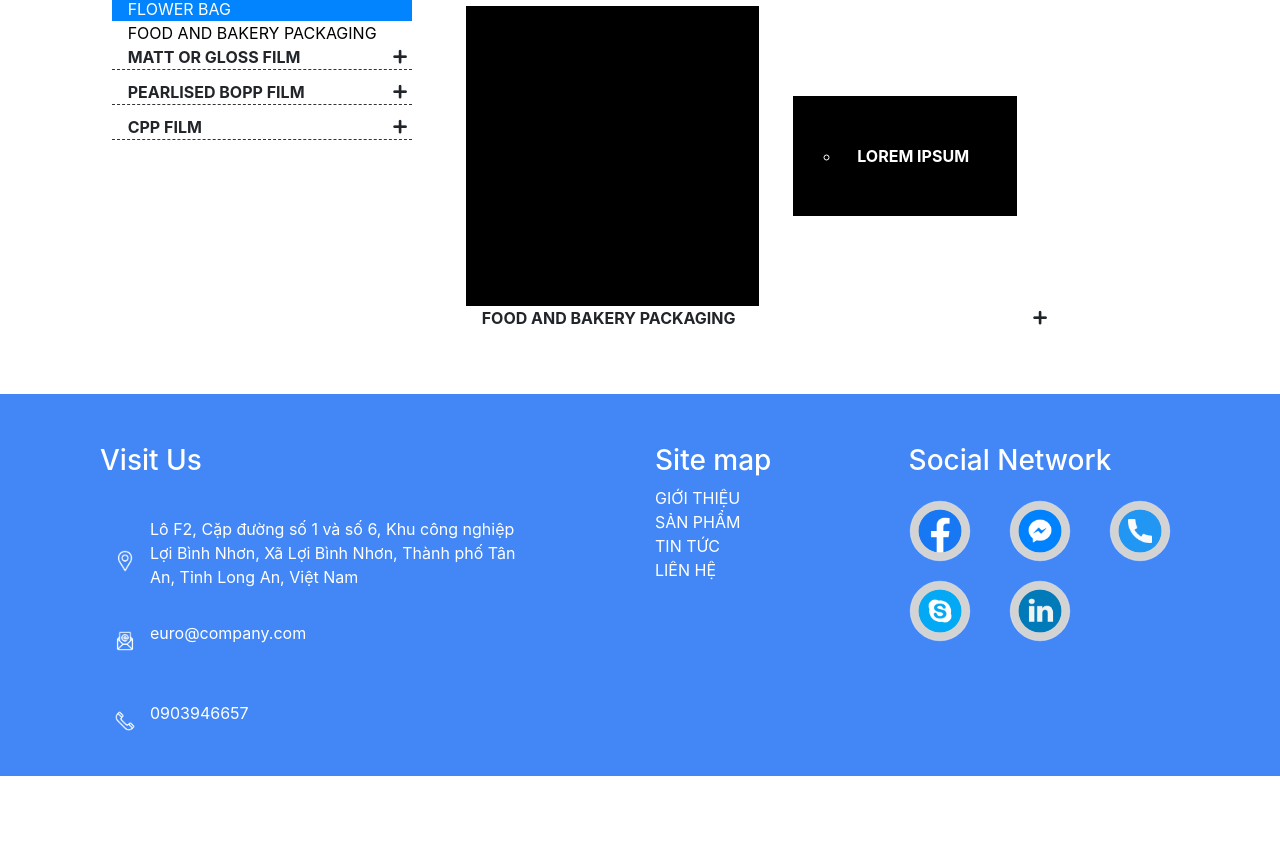
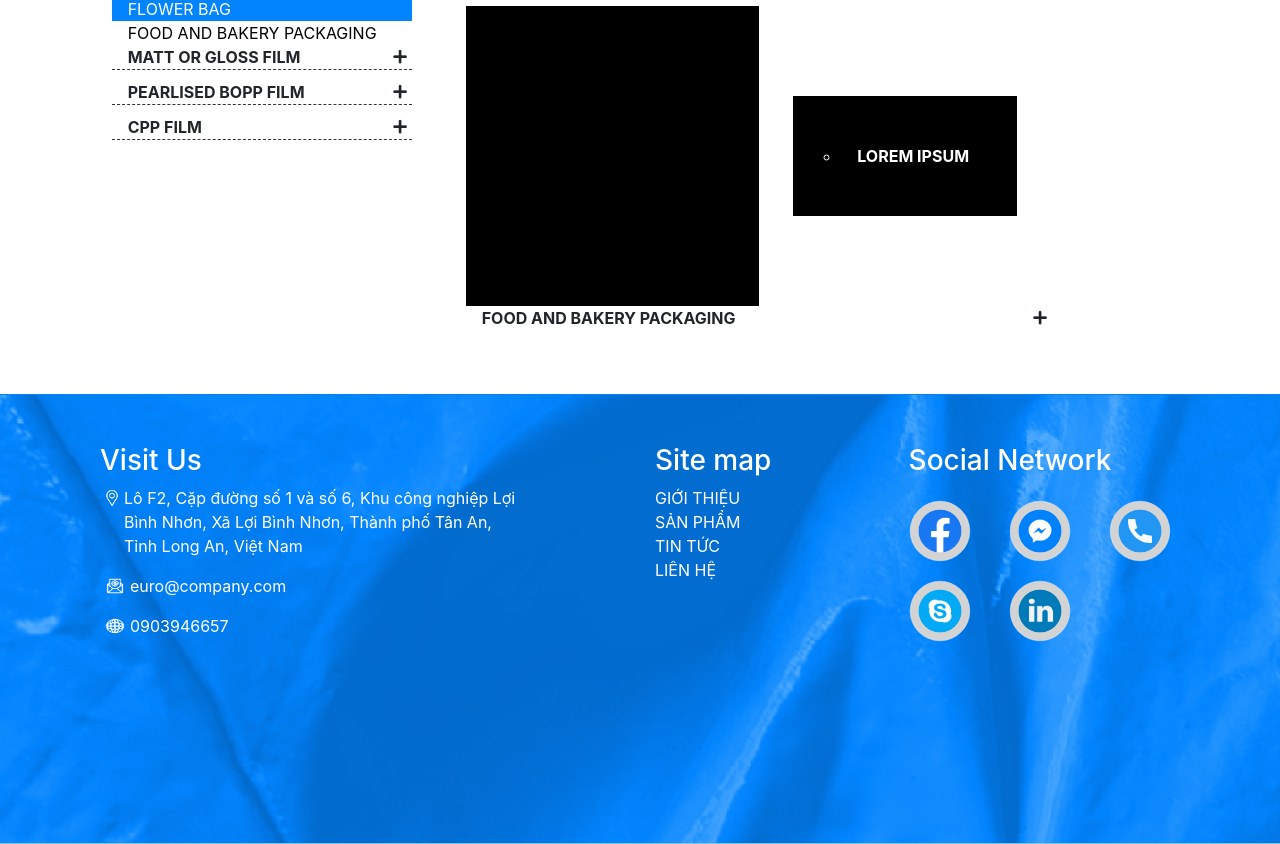
Before and after one commit to mnit016/mnit016.github.io, a PHP site: page /flower_bag.html in a window 1280 px wide. Shown: the part 516-1360 px from the top of the page. Before the commit the page ends 1292 px from the top, so only its background shows below. Run offline with PHP 8.4, Linux system fonts and the light colour scheme; some libraries are stand-ins or nearby versions.

Commit message:
Fix footer

```diff
--- a/public/components/footer.html
+++ b/public/components/footer.html
@@ -3,30 +3,24 @@
         <div class="col-6">
             <h3>Visit Us</h3>
             <div class="visit">
-                <div class="holder">
-                    <div class="img">
-                        <img src="./icon/address.png" alt="">
-                    </div>
-                    <div class="p">
-                        <p>Lô F2, Cặp đường số 1 và số 6,
-                            Khu công nghiệp Lợi Bình Nhơn, Xã Lợi Bình Nhơn,
-                            Thành phố Tân An, Tỉnh Long An, Việt Nam
-                        <p>
-                    </div>
+                <div class="d-flex">
+                    <img class="float-left" style="height: 1.5rem;" src="./icon/address.png">
+                    <p class="float-right text-white">
+                        Lô F2, Cặp đường số 1 và số 6, Khu công nghiệp Lợi Bình Nhơn, Xã Lợi Bình Nhơn, Thành phố Tân
+                        An, Tỉnh Long An, Việt Nam
+                    </p>
                 </div>
-                <div class="holder">
-                    <div class="img">
-                        <img src="./icon/mail.png" alt="">
-                    </div>
-                    <div class="p">
-                        <p>euro@company.com</p>
-                    </div>
+                <div class="d-flex">
+                    <img class="float-left" style="height: 1.5rem;" src="./icon/mail.png">
+                    <p class="float-right text-white">
+                        euro@company.com
+                    </p>
                 </div>
-                <div class="holder">
-                    <div class="img">
-                        <img src="./icon/phone.png" alt="">
-                    </div>
-                    <p>0903946657</p>
+                <div class="d-flex">
+                    <img class="float-left" style="height: 1.5rem;" src="./icon/web.png">
+                    <p class="float-right text-white">
+                        0903946657
+                    </p>
                 </div>
             </div>
         </div>
--- a/public/css/s.css
+++ b/public/css/s.css
@@ -194,10 +194,13 @@ nav .col-12 .nav-item {
 }
 
 footer {
-  background-color: #4287f5;
+  background-position: center;
+  background-repeat: no-repeat;
+  background-size: cover;
+  background-image: url("../ext/img/footer.jpg");
+  height: 450px;
   color: white;
   padding-top: 50px;
-  padding-bottom: 50px;
 }
 footer img {
   width: 150px;
@@ -235,15 +238,16 @@ footer .visit .holder {
   align-items: center;
   margin-bottom: -70px;
 }
-footer .visit img {
-  border: none;
-  scale: 0.2;
-}
 footer .visit .img {
   display: flex;
   align-items: center;
   justify-content: center;
   width: 50px;
+}
+footer .visit img {
+  width: 30px;
+  height: 30px;
+  border: none;
 }
 footer .social h3 {
   text-align: center;
--- a/public/css/s.scss
+++ b/public/css/s.scss
@@ -234,10 +234,13 @@ nav {
 }
 
 footer {
-    background-color: $blue;
+    background-position: center;
+    background-repeat: no-repeat;
+    background-size: cover;
+    background-image: url("../ext/img/footer.jpg");
+    height: 450px;
     color: white;
     padding-top: 50px;
-    padding-bottom: 50px;
 
     img {
         width: 150px;
@@ -282,19 +285,16 @@ footer {
             align-items: center;
             margin-bottom: -70px;
         }
-        img {
-            border: none;
-            scale: 0.2;
-        }
         .img {
             display: flex;
             align-items: center;
             justify-content: center;
             width: 50px;
         }
-        .p {
-            // align-items: center;
-            // justify-content: center;
+        img {
+            width: 30px;
+            height: 30px;
+            border: none;
         }
     }
 
```
Also changed, not shown: public/ext/img/footer.jpg (renamed from public/ext/img/HÌNH CUỐI TRANG.jpg), public/index.html (line endings or trailing spaces), 1 other file.
